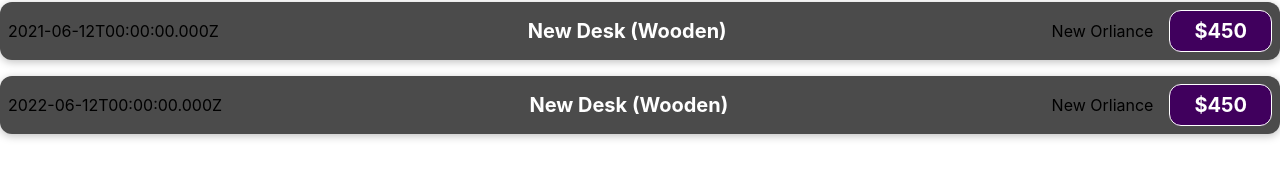
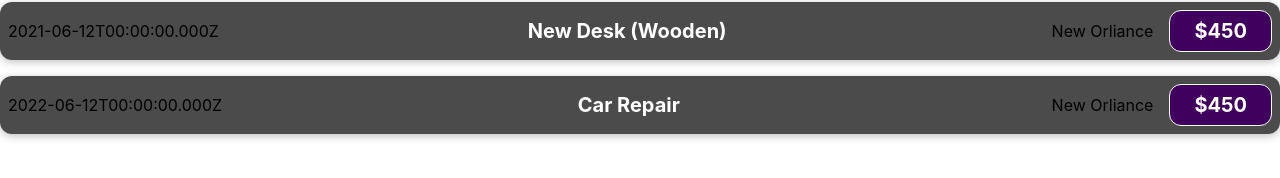
Before and after one commit to FerozShaik96/ExpenseTracker_Basic, a React (Create React App) app: page / in a window 1280 px wide. Shown: the part 302-480 px from the top of the page. Built offline with nearby package versions, Linux system fonts and the light colour scheme.

Commit message:
Updated Object

```diff
--- a/src/App.js
+++ b/src/App.js
@@ -33,7 +33,7 @@ function App() {
     },
     {
       id: "e4",
-      title: "New Desk (Wooden)",
+      title: "Car Repair",
       amount: 450,
       date: new Date(2022, 5, 12),
       LocationOfExpenditure: "New Orliance ",
```
